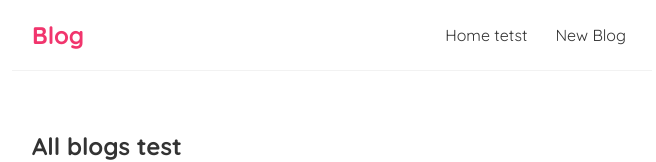
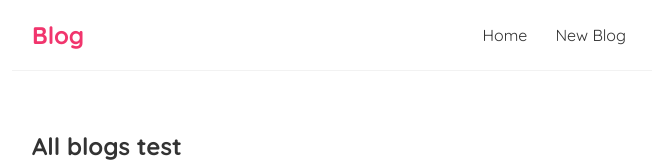
Before and after one commit to Qloozen/react-blog, a React (Create React App) app: page / in a window 1280 px wide. Shown: the top 162 px of the page, without its empty margins (308-964 px from the left). Built offline with nearby package versions, Linux system fonts and the light colour scheme; data requests are answered from the project's data file.

Commit message:
Update Navbar.js

```diff
--- a/src/Navbar.js
+++ b/src/Navbar.js
@@ -6,7 +6,7 @@
         <nav className="navbar">
             <h1>Blog</h1>
             <div className="links">
-                <Link to="/">Home tetst</Link>
+                <Link to="/">Home</Link>
                 <Link to="/create">New Blog</Link>
             </div>
         </nav>
```
